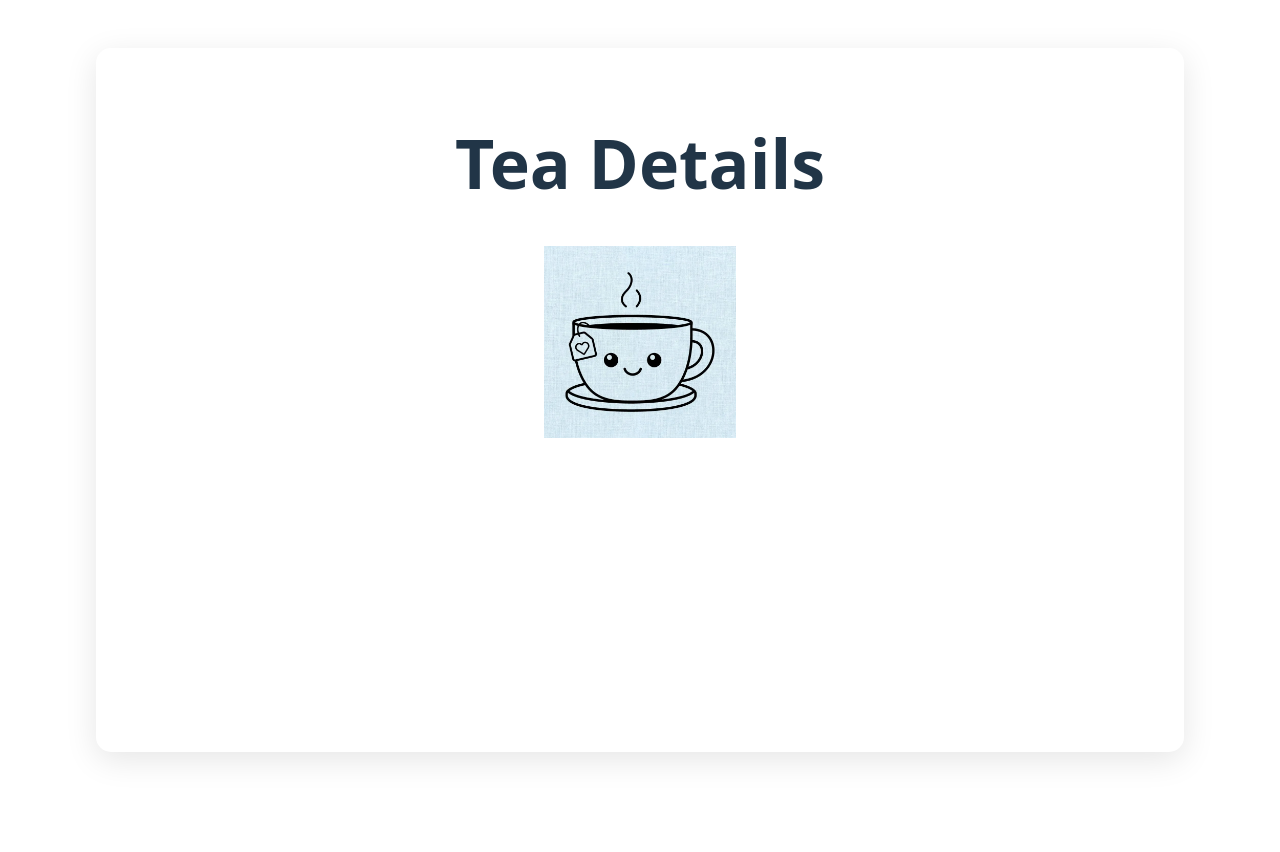
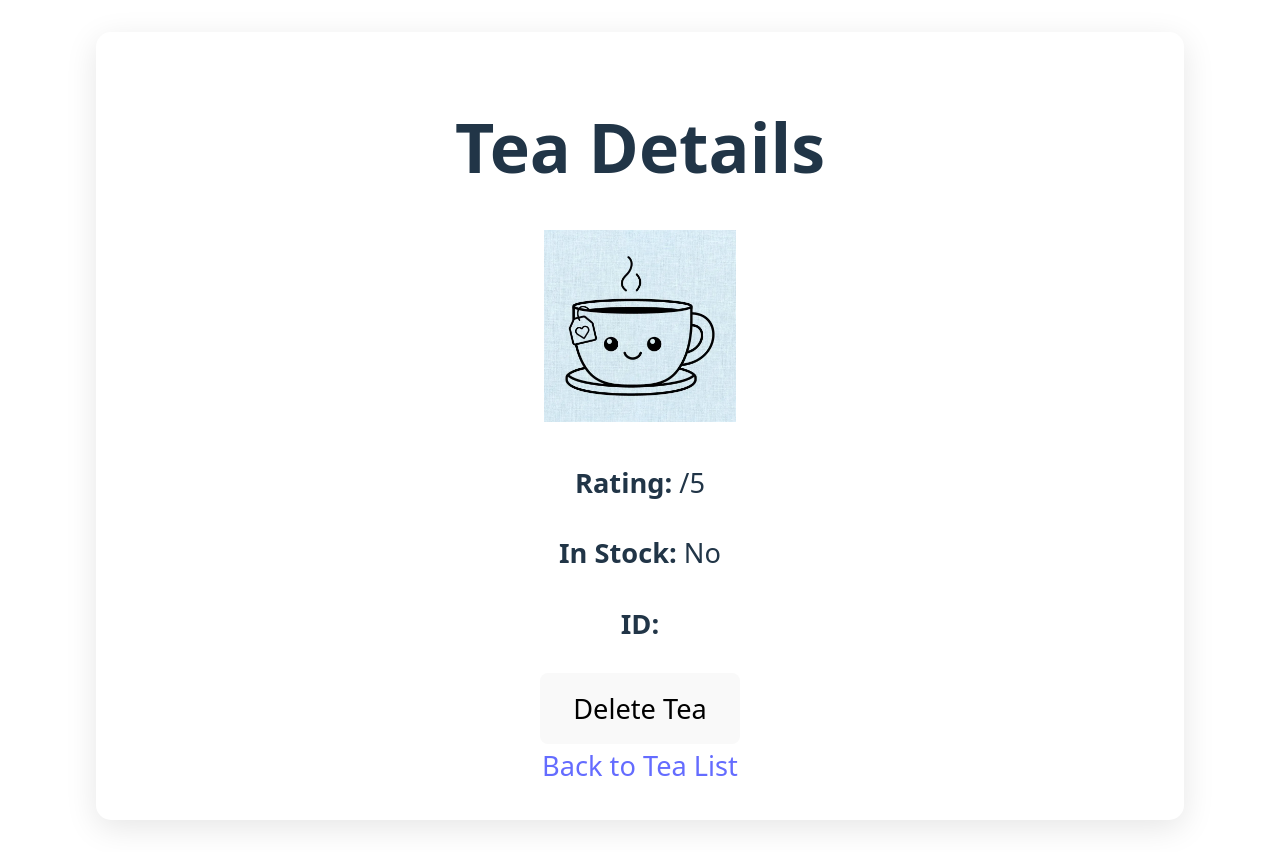
Before and after one commit to kavdesilva/python-fast-api-tea-app, a React (Vite) app in the folder frontend/: page /teas/1 in a window 1280 px wide. Before the commit the page ends 800 px from the top, so only its background shows below. Built offline with nearby package versions, Linux system fonts and the light colour scheme; no server answers.

Commit message:
details page complete, bug in delete with comments

```diff
--- a/frontend/src/pages/TeaDetails.jsx
+++ b/frontend/src/pages/TeaDetails.jsx
@@ -1,11 +1,12 @@
 import React, { use } from "react"
 import { useState, useEffect } from "react";
-import { useParams } from 'react-router-dom'
-import { showTea } from "../../utilities/teas-api";
+import { useParams, useNavigate } from 'react-router-dom'
+import { showTea, deleteTea } from "../../utilities/teas-api";
 import teaPlaceHolder from '../assets/cute_tea.jpg'
 
 const TeaDetails = (props) => {
   const { id } = useParams()
+  const navigate = useNavigate()
   const [tea, setTea] = useState({})
 
   useEffect(() => {
@@ -20,13 +21,37 @@ const TeaDetails = (props) => {
     loadTea()
   }, [id])
 
+  const handleDelete = async (e) => {
+    e.preventDefault()
+    try {
+      await deleteTea(id)
+      navigate('/teas')
+    } catch (error) {
+      console.log(error)
+    }
+  }
+
   return (
     <div className="tea-details">
       <h1>Tea Details</h1>
       <h1>{tea.name}</h1>
       <img src={teaPlaceHolder} alt="cute-tea" className="tea-placeholder" />
-      <div className="tea-info"></div>
-      <div className="tea-actions"></div>
+
+      <div className="tea-info">
+        <p><strong>Rating:</strong> {tea.rating}/5</p>
+        <p><strong>In Stock:</strong> {tea.in_stock ? 'Yes' : 'No'}</p>
+        <p><strong>ID:</strong> {tea.id}</p>
+      </div>
+
+      <div className="tea-actions">
+        <button onClick={handleDelete} className="btn-delete">
+          Delete Tea
+        </button>
+        <a href="/teas" className="btn-back">
+          Back to Tea List
+        </a>
+      </div>
+
     </div>
   )
 };
--- a/frontend/utilities/send-request.js
+++ b/frontend/utilities/send-request.js
@@ -1,4 +1,4 @@
-export default async function sendRequest(url, method = 'GET', payload = null) {
+export default async function sendRequest(url, method='GET', payload = null) {
   const options = { method };
   if (payload) {
     options.headers = { 'Content-Type': 'application/json' };
--- a/frontend/utilities/teas-api.js
+++ b/frontend/utilities/teas-api.js
@@ -7,3 +7,7 @@ export async function teaIndex() {
 export async function showTea(teaId) {
     return sendRequest(`${BASE_URL}/${teaId}`)
 }
+
+export async function deleteTea(teaId) {
+    return sendRequest(`${BASE_URL}/${teaId}`, "DELETE")
+}
```
